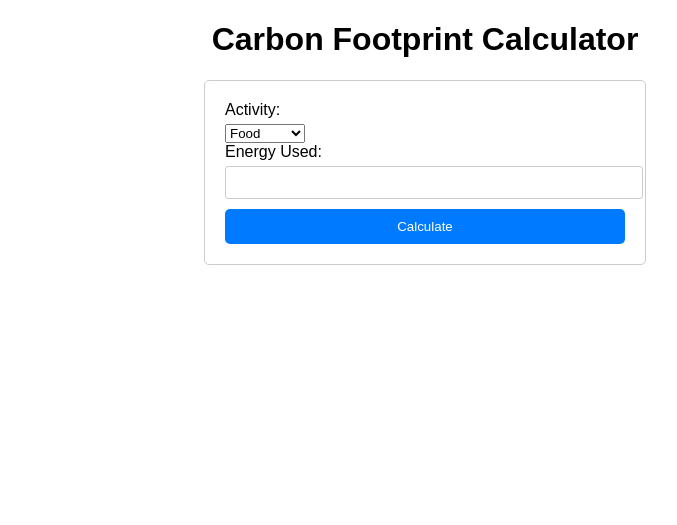
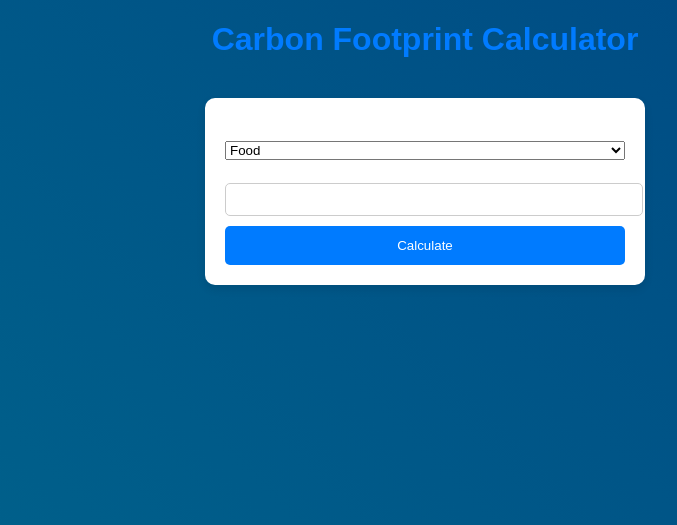
Before and after one commit to alikhan37544/Carbon_Footprint_Calculator, a Flask app: page / in a window 1280 px wide. Shown: the top 525 px of the page, without its empty margins (215-892 px from the left). Run offline with Flask 3, Linux system fonts and the light colour scheme.

Commit message:
Freshening up the Front end

```diff
--- a/static/css/style.css
+++ b/static/css/style.css
@@ -1,23 +1,47 @@
 body {
     font-family: Arial, sans-serif;
-    margin: 20px;
+    margin: 0;
+    background: linear-gradient(45deg, #00a0a0, #004080);
+    background-size: 400% 400%;
+    animation: gradientAnimation 15s ease infinite;
+    color: #fff;
 }
 
+@keyframes gradientAnimation {
+    0% {
+        background-position: 0% 50%;
+    }
+    50% {
+        background-position: 100% 50%;
+    }
+    100% {
+        background-position: 0% 50%;
+    }
+}
 h1 {
     text-align: center;
+    margin-bottom: 40px;
+    font-size: 32px;
+    color: #007bff;
+}
+
+.form-container {
+    max-width: 400px;
+    margin: 0 auto;
+    padding: 20px;
+    background-color: #ffffff;
+    border-radius: 10px;
+    box-shadow: 0 4px 8px rgba(0, 0, 0, 0.1);
 }
 
 form {
-    max-width: 400px;
-    margin: 0 auto;
-    padding: 20px;
-    border: 1px solid #ccc;
-    border-radius: 5px;
+    display: flex;
+    flex-direction: column;
 }
 
 label {
-    display: block;
     margin-bottom: 5px;
+    font-weight: bold;
 }
 
 input[type="number"] {
@@ -25,25 +49,47 @@ body {
     padding: 8px;
     margin-bottom: 10px;
     border: 1px solid #ccc;
-    border-radius: 3px;
+    border-radius: 5px;
 }
 
-  input[type="submit"] {
+button[type="submit"] {
     width: 100%;
-    padding: 10px;
+    padding: 12px;
     background-color: #007bff;
     color: #fff;
     border: none;
     border-radius: 5px;
     cursor: pointer;
+    transition: background-color 0.3s;
 }
 
-  input[type="submit"]:hover {
+button[type="submit"]:hover {
     background-color: #0056b3;
 }
 
-  #result {
+#result-container {
+    display: none;
+    text-align: center;
+    margin-top: 40px;
+}
+
+#result-text {
     font-weight: bold;
-    text-align: center;
-    margin-top: 20px;
+    font-size: 24px;
+    margin-bottom: 20px;
+    color: #007bff;
 }
+
+#go-back-button {
+    padding: 10px 20px;
+    background-color: #007bff;
+    color: #fff;
+    border: none;
+    border-radius: 5px;
+    cursor: pointer;
+    transition: background-color 0.3s;
+}
+
+#go-back-button:hover {
+    background-color: #0056b3;
+}
--- a/static/js/script.js
+++ b/static/js/script.js
@@ -1,33 +1,49 @@
-// Assuming you have included jQuery in your HTML
-
 $(document).ready(function() {
-    $('form').on('submit', function(e) {
+    $('#carbon-form').on('submit', function(e) {
         e.preventDefault();
 
         // Get form data
         var activity = $('#activity').val();
         var energy_used = parseFloat($('#energy_used').val());
-      // Add other input fields as needed
 
-      // Validate the input (you can add more validation as per your requirements)
+        // Validate the input
         if (isNaN(energy_used) || energy_used <= 0) {
             alert('Please enter a valid energy usage value.');
             return;
         }
 
         // Calculate carbon footprint based on activity and energy_used
-      // You can use the same 'get_carbon_emission_factor()' function from the server-side code.
-      // For this example, we'll assume the server has already provided the 'carbon_emission_factor' value.
-      var carbon_emission_factor = parseFloat($('#carbon_emission_factor').val());
+        var carbon_emission_factor = parseFloat(getCarbonEmissionFactor(activity));
         var carbon_footprint = energy_used * carbon_emission_factor;
 
         // Display the calculated carbon footprint
-      $('#result').text('Your carbon footprint is: ' + carbon_footprint.toFixed(2) + ' kg CO2');
+        $('#result-text').text('Your carbon footprint is: ' + carbon_footprint.toFixed(2) + ' kg CO2');
 
-      // You can send the calculated value to the server here for storing in the database
-      // You can use an AJAX request to send the data to the server
+        // Show the result container and hide the form container
+        $('#form-container').hide();
+        $('#result-container').show();
+    });
 
-      // Optional: You can clear the form fields after calculation if needed
-      // $('form')[0].reset();
+    $('#go-back-button').on('click', function() {
+        // Show the form container and hide the result container
+        $('#form-container').show();
+        $('#result-container').hide();
+
+        // Reset the form inputs
+        $('#carbon-form')[0].reset();
+    });
+
+    $('#add-more-button').on('click', function() {
+        // Show the form container and hide the result container
+        $('#form-container').show();
+        $('#result-container').hide();
+
+        // Reset the form inputs
+        $('#carbon-form')[0].reset();
     });
 });
+
+// Dummy function to simulate fetching the carbon emission factor
+function getCarbonEmissionFactor(activity) {
+    // ... Your emission factor lookup code ...
+}
--- a/templates/index.html
+++ b/templates/index.html
@@ -6,24 +6,28 @@
 </head>
 <body>
     <h1>Carbon Footprint Calculator</h1>
-    <form action="/calculate" method="post">
-        <label for="activity">Activity:</label>
-        <select name="activity" required>
-            <option value="food">Food</option>
-            <option value="electricity">Electricity</option>
-            <option value="travel">Travel</option>
-            <!-- Add other options for different activities as needed -->
-        </select><br>
+    <div class="form-container">
+        <form id="carbon-form" action="/calculate" method="post">
+            <label for="activity">Activity:</label>
+            <select name="activity" id="activity" required>
+                <option value="food">Food</option>
+                <option value="electricity">Electricity</option>
+                <option value="travel">Travel</option>
+                <!-- Add other options for different activities as needed -->
+            </select>
 
-        <label for="energy_used">Energy Used:</label>
-        <input type="number" name="energy_used" step="0.01" required><br>
-        <!-- You can set 'step' attribute to control the precision of the energy value -->
+            <label for="energy_used">Energy Used (kWh):</label>
+            <input type="number" name="energy_used" id="energy_used" step="0.01" required>
 
-        <!-- Add other input fields here as needed -->
+            <button type="submit">Calculate</button>
+        </form>
+    </div>
 
-        <input type="submit" value="Calculate">
-    </form>
-    <!-- Add your JS script here to handle form submission and calculations -->
-    <script src="https://code.jquery.com/jquery-3.6.0.min.js"></script>
+    <div id="result-container">
+        <p id="result-text"></p>
+        <button id="go-back-button">Go Back</button>
+    </div>
+
+    <script src="{{ url_for('serve_static', filename='js/script.js') }}"></script>
 </body>
 </html>
```
Lines whose indentation alone changed are shown as unchanged.
